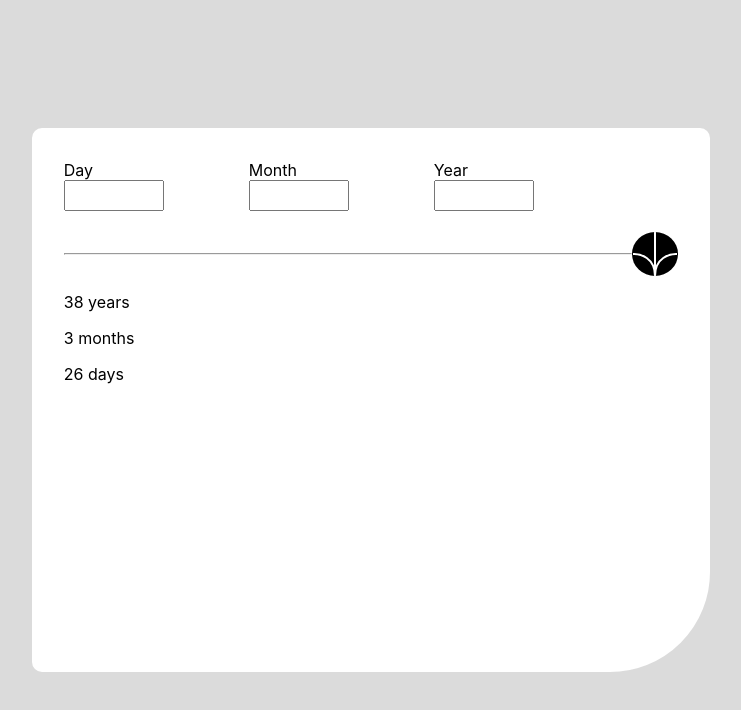
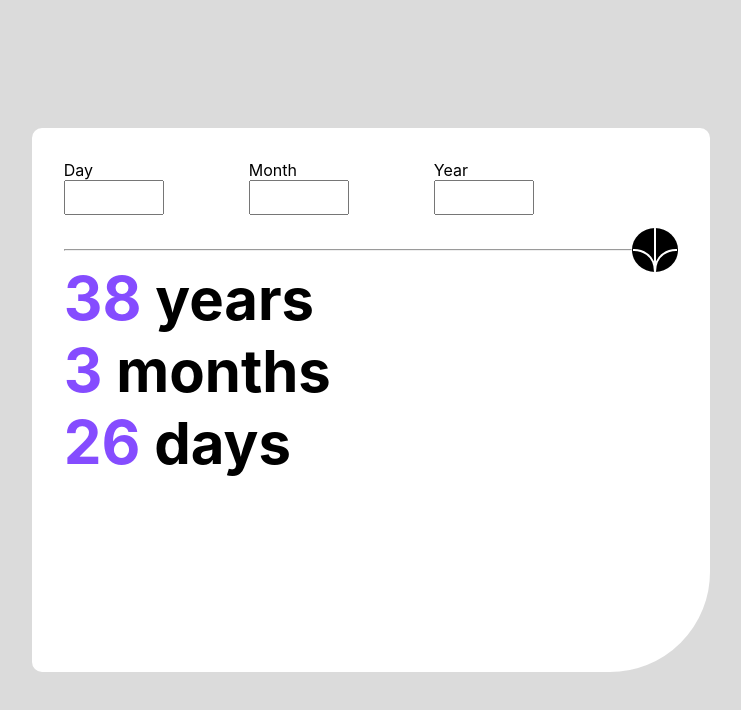
Before and after one commit to steven-mpawulo/age-calculator, a React (Create React App) app: page / in a window 1280 px wide. Shown: the top 710 px of the page, without its empty margins (269-1010 px from the left). Built offline with nearby package versions, Linux system fonts and the light colour scheme.

Commit message:
styles lower container for the card

```diff
--- a/src/styles/age_calculator.css
+++ b/src/styles/age_calculator.css
@@ -18,6 +18,7 @@
 .upper-container {
     display: flex;
     margin-bottom: 30px;
+    height: 10%;
 }
 
 input[type=number] {
@@ -29,6 +30,7 @@ input[type=number] {
     display: flex;
     width: 100%;
     align-items: center;
+    height: 5%;
 }
 hr {
     width: 100%;
@@ -41,3 +43,29 @@ img {
     border-radius: 50%;
     margin: 0;
 }
+
+
+
+.years {
+color: hsl(259, 100%, 65%);
+font-size: 60px;
+font-weight: bold;
+}
+
+.months {
+color: hsl(259, 100%, 65%);
+font-size: 60px;
+font-weight: bold;
+}
+
+.days {
+color: hsl(259, 100%, 65%);
+font-size: 60px;
+font-weight: bold;
+}
+
+p {
+font-size: 58px;
+font-weight: bold;
+margin: 0;
+}
```
